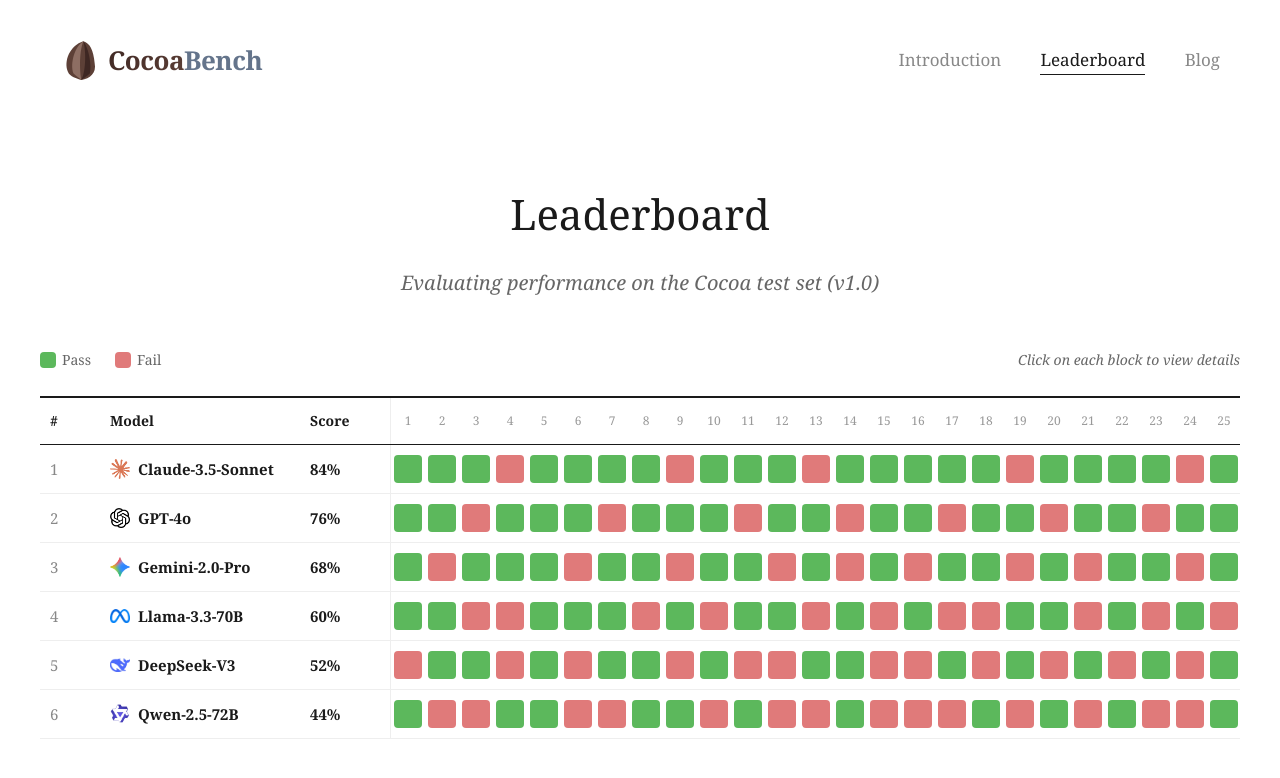
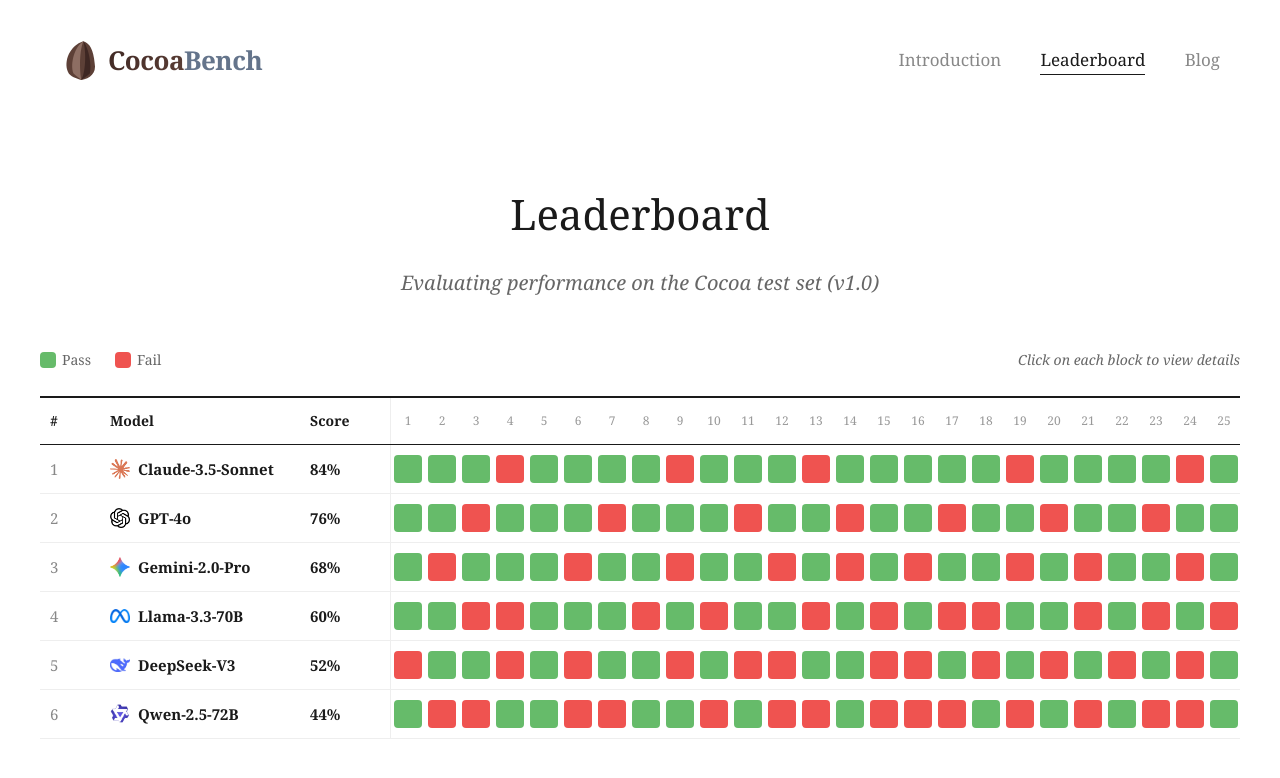
Before and after one commit to cocoabench/cocoabench.github.io, a plain HTML site: page leaderboard.html in a window 1280 px wide. Drawn offline with Linux system fonts and the light colour scheme.

Commit message:
unify red and green colors

```diff
--- a/assets/css/style.css
+++ b/assets/css/style.css
@@ -409,11 +409,11 @@ tbody tr:hover .score-cell {
 }
 
 .result-block.pass {
-    background: #5cb85c;
+    background: #66BB6A;
 }
 
 .result-block.fail {
-    background: #e07a7a;
+    background: #EF5350;
 }
 
 /* Column hover effect */
@@ -466,5 +466,5 @@ thead th.col-hover {
 }
 
 .copy-btn .check-icon {
-    color: #5cb85c;
+    color: #66BB6A;
 }
```
